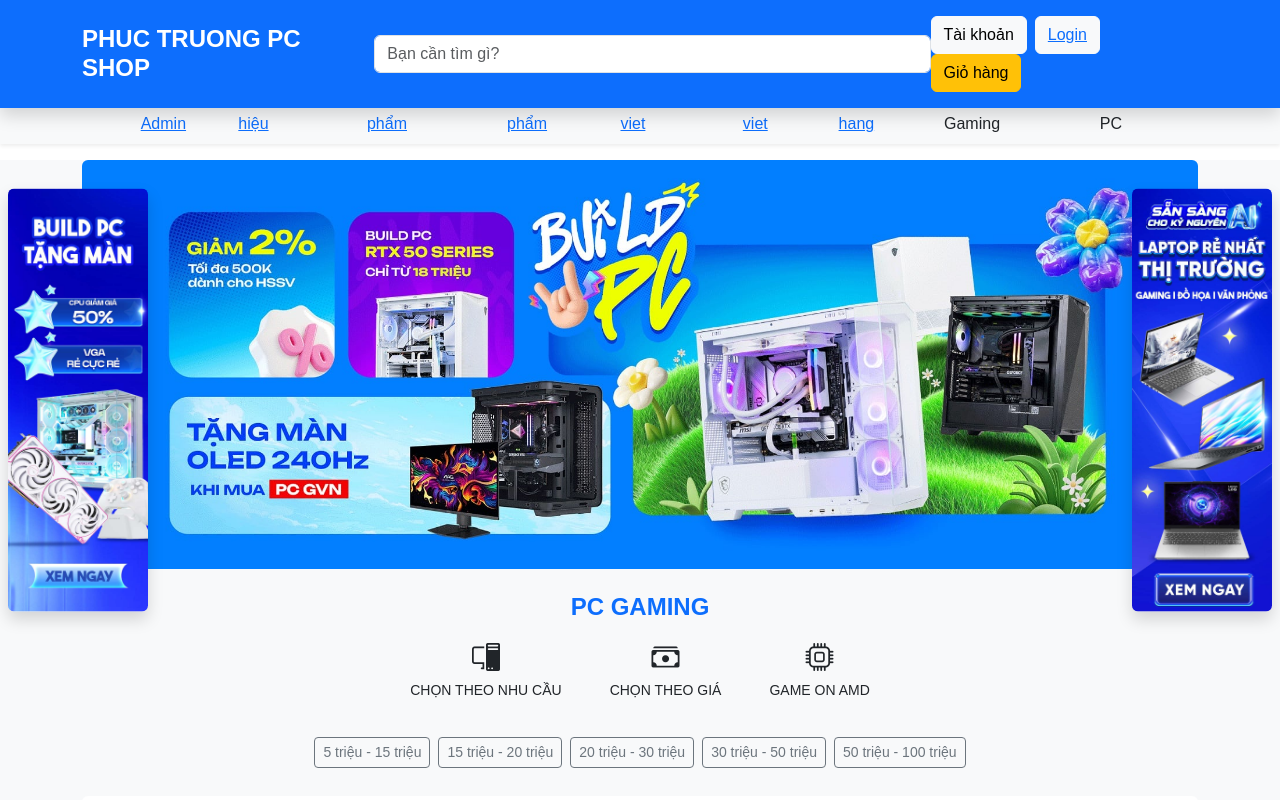
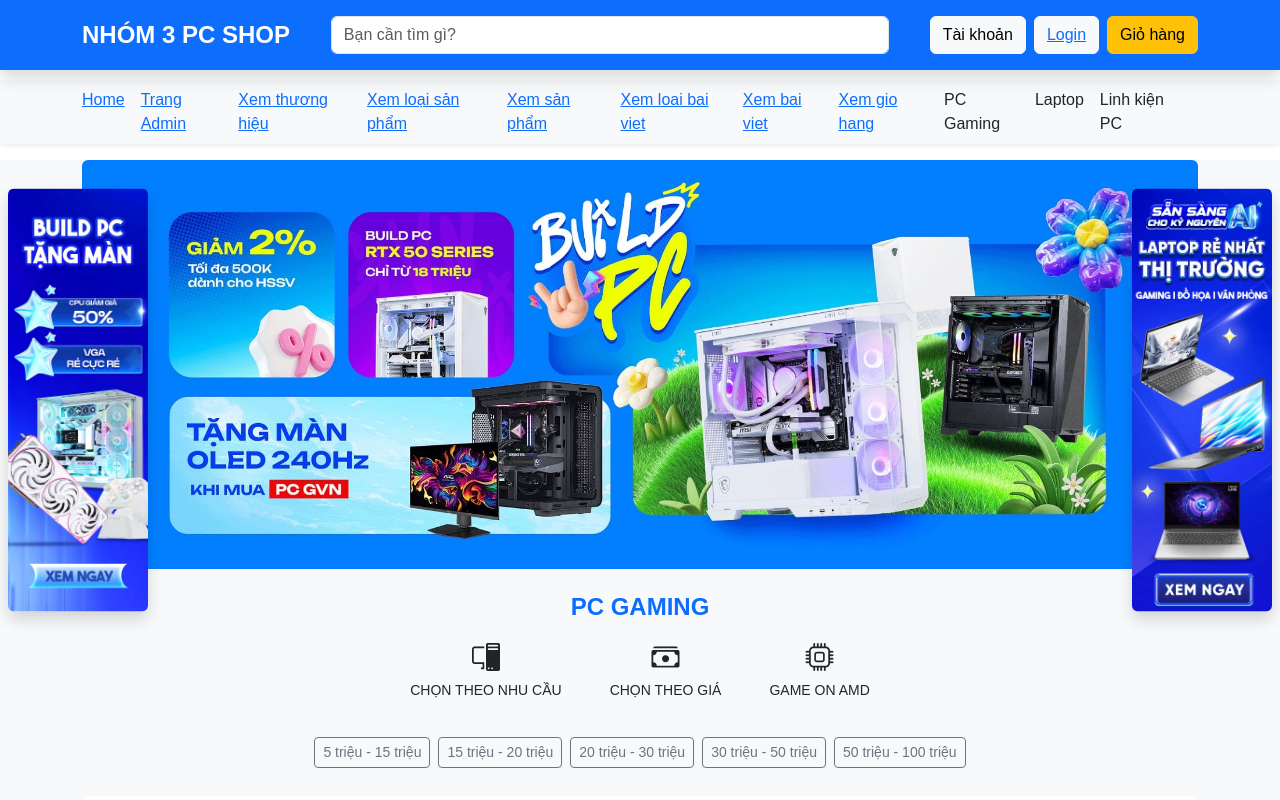
Before and after one commit to minhphuc050219-web/WebPcNsReactAsp.NetWebApi1, a React (Vite) app in the folder frontend/: page / in a window 1280 px wide. Shown: the top 800 px of the page. Built offline with nearby package versions, Linux system fonts and the light colour scheme.

Commit message:
update name project

```diff
--- a/frontend/index.html
+++ b/frontend/index.html
@@ -5,7 +5,7 @@
     <link rel="icon" type="image/svg+xml" href="/vite.svg" />
     <link href="https://cdn.jsdelivr.net/npm/bootstrap-icons/font/bootstrap-icons.css" rel="stylesheet">
     <meta name="viewport" content="width=device-width, initial-scale=1.0" />
-    <title>PHUC TRUONG PC SHOP</title>
+    <title>NHÓM 3 PC SHOP</title>
   </head>
   <body>
     <div id="root"></div>
--- a/frontend/src/layout/Weblayout.jsx
+++ b/frontend/src/layout/Weblayout.jsx
@@ -5,7 +5,7 @@
       {/* HEADER */}
       <div className="bg-primary text-white py-3 fixed-top shadow">
         <div className="container d-flex align-items-center justify-content-between">
-          <h4 className="fw-bold m-0">PHUC TRUONG PC SHOP</h4>
+          <h4 className="fw-bold m-0">NHÓM 3 PC SHOP</h4>
 
           <input className="form-control w-50" placeholder="Bạn cần tìm gì?" />
 
```
